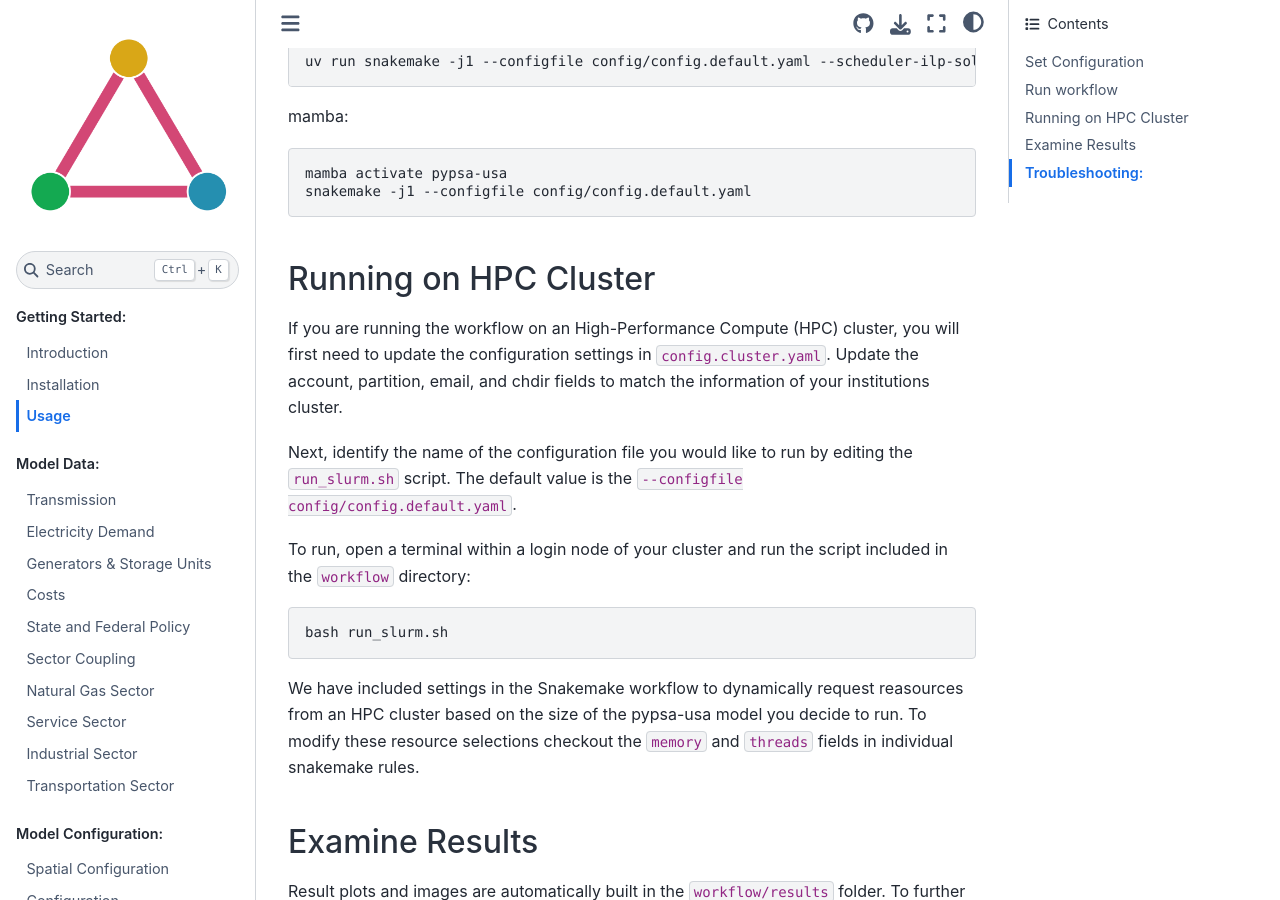
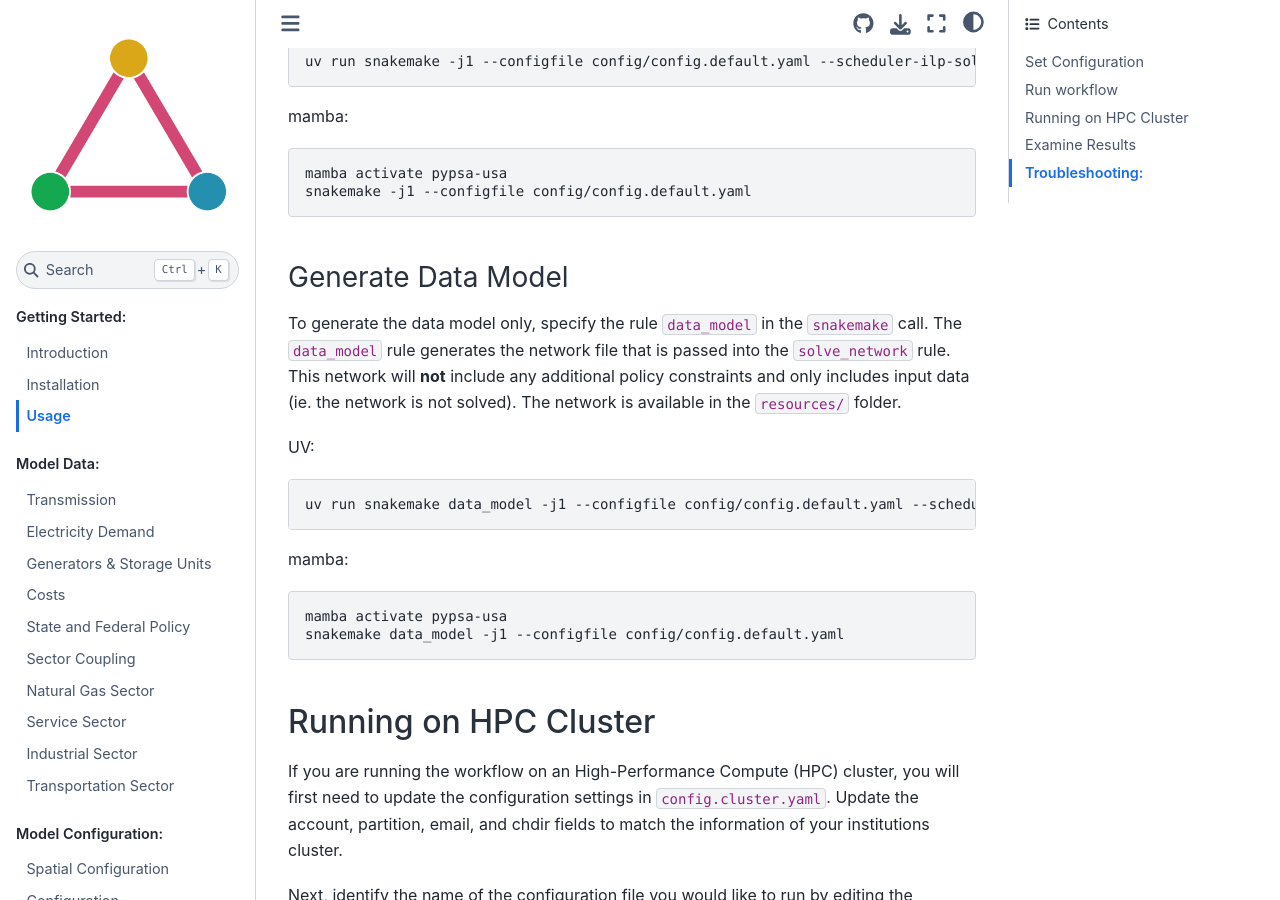
Before and after one commit to PyPSA/pypsa-usa, a Sphinx documentation site: the page built from docs/source/about-usage.md, in a window 1280 px wide and 900 px high, scrolled down 627 px. Built offline with Sphinx 7.4.7 and the Sphinx Book theme 1.1.4, drawn with Linux system fonts in a browser that asks for light colours.

Commit message:
data_model rule

````diff
--- a/docs/source/about-usage.md
+++ b/docs/source/about-usage.md
@@ -27,6 +27,22 @@ mamba activate pypsa-usa
 snakemake -j1 --configfile config/config.default.yaml
 ```
 
+### Generate Data Model
+
+To generate the data model only, specify the rule `data_model` in the `snakemake` call. The `data_model` rule generates the network file that is passed into the `solve_network` rule. This network will **not** include any additional policy constraints and only includes input data (ie. the network is not solved). The network is available in the `resources/` folder.
+
+UV:
+```console
+uv run snakemake data_model -j1 --configfile config/config.default.yaml --scheduler-ilp-solver GUROBI_CMD
+```
+
+mamba:
+```console
+mamba activate pypsa-usa
+snakemake data_model -j1 --configfile config/config.default.yaml
+```
+
+
 ## Running on HPC Cluster
 
 If you are running the workflow on an High-Performance Compute (HPC) cluster, you will first need to update the configuration settings in `config.cluster.yaml`. Update the account, partition, email, and chdir fields to match the information of your institutions cluster.
````
Also changed, not shown: 1 other file.
